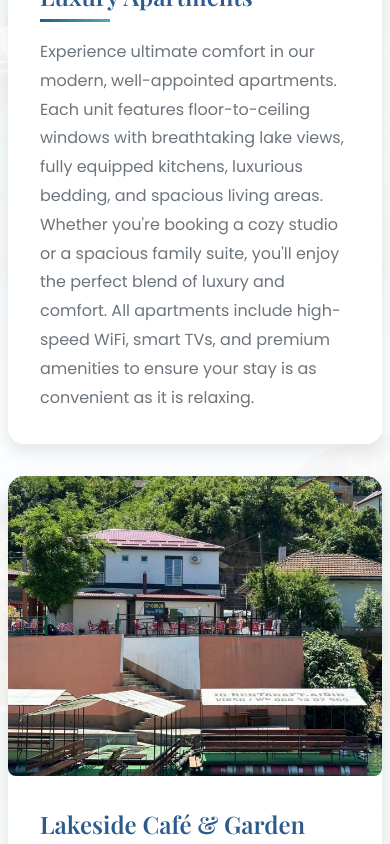
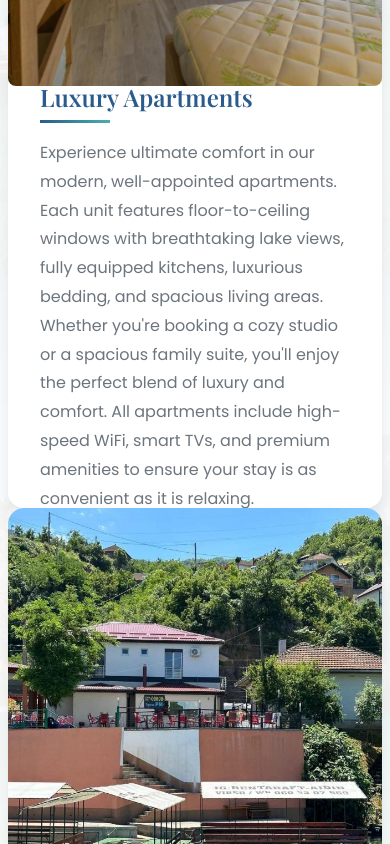
Before and after one commit to Velid-387/lakeside-luxury-apartments-ajdin, an Angular app: page / in a window 390 px wide. Shown: the part 3600-4444 px from the top of the page. Built offline with nearby package versions, Linux system fonts and the light colour scheme.

Commit message:
Refactor service item and services component styles to enhance layout consistency. Adjust height, margin, and padding properties for improved responsiveness and visual alignment across the application.

```diff
--- a/src/app/components/service-item/service-item.component.scss
+++ b/src/app/components/service-item/service-item.component.scss
@@ -5,11 +5,13 @@
   display: grid;
   grid-template-columns: 1fr;
   gap: 0;
-  margin-bottom: 0;
+  margin: 0;
   background-color: $white;
   border-radius: $border-radius-lg;
   overflow: hidden;
   box-shadow: $shadow;
+  min-height: 100vh;
+  height: 100vh;
 
   @include respond-to(md) {
     grid-template-columns: 1fr 1fr;
@@ -29,11 +31,11 @@
 
 .service-image {
   position: relative;
-  height: 300px;
+  height: 50vh;
   overflow: hidden;
 
   @include respond-to(md) {
-    height: 100%;
+    height: 100vh;
   }
 
   img {
@@ -55,6 +57,12 @@
   justify-content: center;
   padding: $spacing-xl;
   background-color: $white;
+  height: 50vh;
+
+  @include respond-to(md) {
+    height: 100vh;
+    padding: $spacing-xxl;
+  }
 
   h3 {
     color: $primary-blue;
@@ -79,6 +87,7 @@
     margin-bottom: 0;
     line-height: 1.8;
     font-size: $font-size-base;
+    max-width: 600px;
   }
 }
 
--- a/src/app/components/services/services.component.scss
+++ b/src/app/components/services/services.component.scss
@@ -8,8 +8,8 @@
   background-position: center;
   background-attachment: fixed;
   position: relative;
-  overflow: hidden;
-  padding: $spacing-xxl 0 $spacing-xxl;
+  overflow: visible;
+  padding: 0;
   width: 100%;
   z-index: 2;
 
@@ -27,9 +27,10 @@
 
 .section-header {
   text-align: center;
-  margin-bottom: $spacing-xl;
+  padding: $spacing-xxl 0;
   position: relative;
   z-index: 1;
+  background-color: rgba($white, 0.9);
 
   h2 {
     color: $deep-blue;
@@ -62,15 +63,11 @@
 .services-list {
   position: relative;
   z-index: 1;
-  margin: $spacing-xl auto;
-  max-width: 1200px;
   display: flex;
   flex-direction: column;
-  gap: $spacing-xl;
-
-  @include respond-to(md) {
-    margin: $spacing-xxl auto;
-  }
+  gap: 0;
+  margin: 0;
+  padding: 0;
 }
 
 .services-cta {
@@ -79,7 +76,7 @@
   border-radius: $border-radius-lg;
   box-shadow: $shadow-lg;
   max-width: 800px;
-  margin: $spacing-xl auto 0;
+  margin: 0 auto;
   position: relative;
   z-index: 1;
   text-align: center;
```
